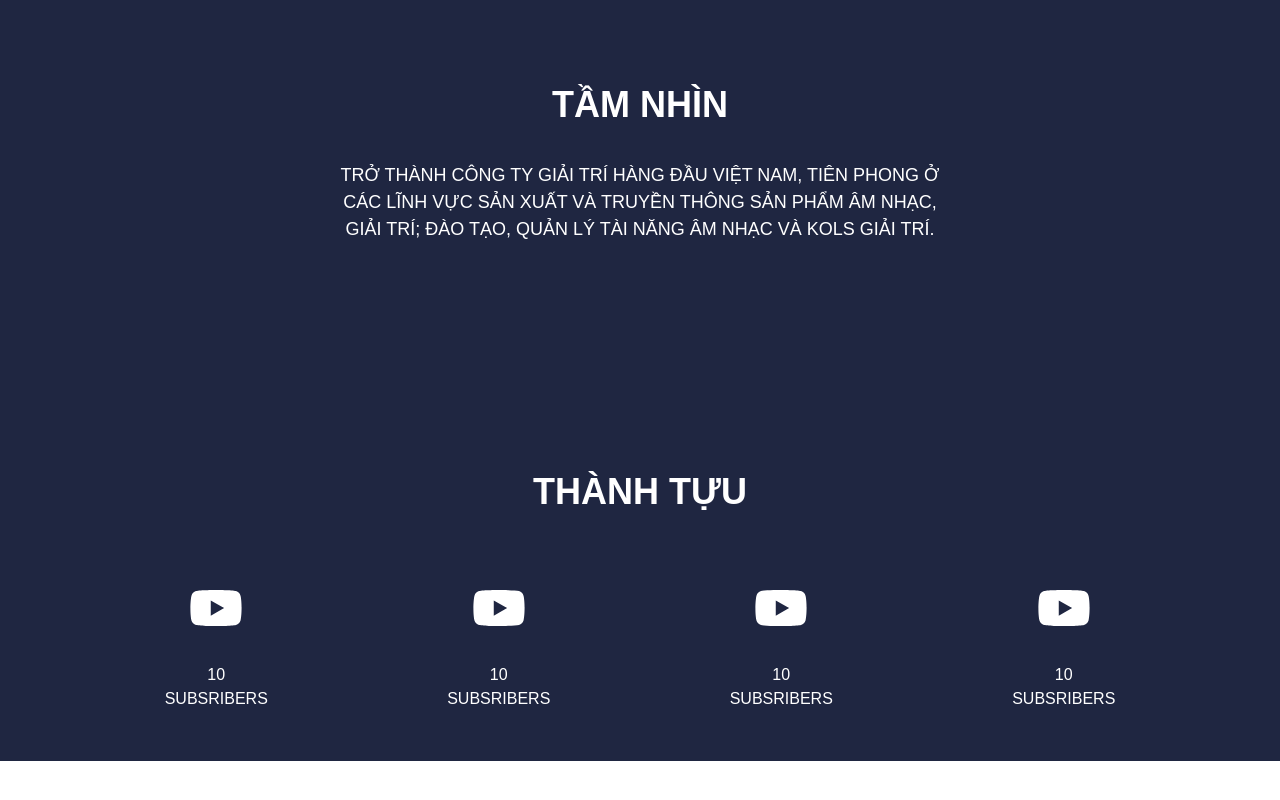
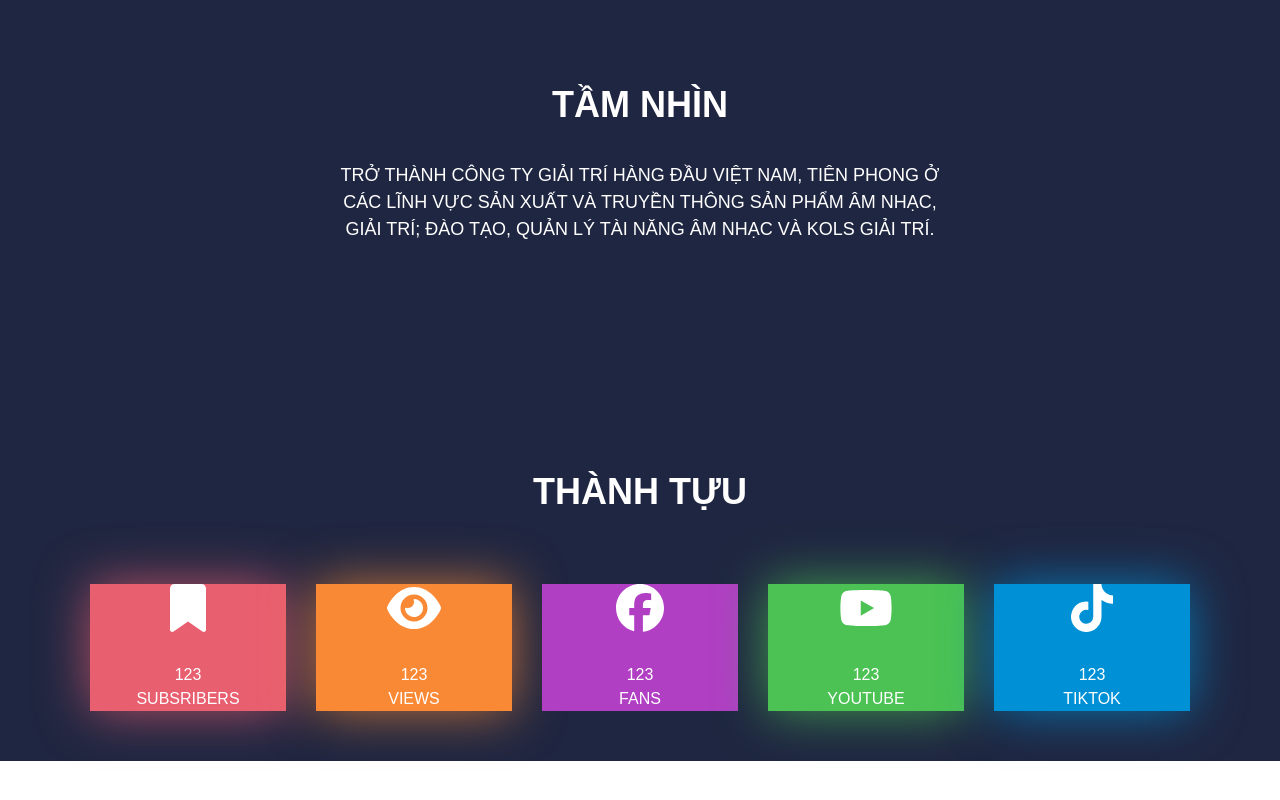
Before and after one commit to SkibidiTeam/BigStudioWeb, a Vue app: page / in a window 1280 px wide. Shown: the part 1680-2480 px from the top of the page. Built offline with nearby package versions, Linux system fonts and the light colour scheme; the HTML template or start-up script is replaced by a standard one.

Commit message:
add: achievement component

```diff
--- a/src/components/AchievementItem.vue
+++ b/src/components/AchievementItem.vue
@@ -5,6 +5,9 @@ const props = withDefaults(
   defineProps<{
     quantityText?: string
     title?: string
+    fontAwsText: string[]
+    backgroundColor: string
+    boxShadow: string
   }>(),
   {
     quantityText: '',
@@ -14,9 +17,12 @@ const props = withDefaults(
 </script>
 
 <template>
-  <div class="achievement-item text-white">
+  <div
+    class="achievement-item text-white"
+    :style="{ backgroundColor: props.backgroundColor, boxShadow: props.boxShadow }"
+  >
     <div class="achievement-icon">
-      <font-awesome-icon :icon="['fab', 'youtube']" size="3x" />
+      <font-awesome-icon :icon="props.fontAwsText" size="3x" />
     </div>
     <span class="achievement-quantity">{{ props.quantityText }}</span>
     <span class="achievement-title">{{ props.title }}</span>
@@ -26,13 +32,11 @@ const props = withDefaults(
 <style>
 @media (min-width: 1024px) {
   .achievement-item {
-    background-color: #e85f70;
     border-radius: 8px;
     display: flex;
     flex-direction: column;
     padding: 50px;
-    transition: all 0.5s ease;
-    box-shadow: 0 0 51px rgba(232, 95, 112, 0.74);
+    transition: all 0.6s ease;
   }
   .achievement-item:hover {
     transform: scale(1.06);
--- a/src/components/LandingPage/AchievementSection.vue
+++ b/src/components/LandingPage/AchievementSection.vue
@@ -1,5 +1,42 @@
 <script lang="ts" setup>
 import AchievementItem from '../AchievementItem.vue'
+const achievementList = [
+  {
+    quantityText: '123',
+    title: 'SUBSRIBERS',
+    fontAwsText: ['fas', 'bookmark'],
+    backgroundColor: '#e85f70',
+    boxShadow: '0 0 51px rgba(232, 95, 112, 0.74)',
+  },
+  {
+    quantityText: '123',
+    title: 'VIEWS',
+    fontAwsText: ['fas', 'eye'],
+    backgroundColor: '#fa8936',
+    boxShadow: '0 0 51px rgba(250, 137, 54, 0.74)',
+  },
+  {
+    quantityText: '123',
+    title: 'FANS',
+    fontAwsText: ['fab', 'facebook'],
+    backgroundColor: '#b03fc3',
+    boxShadow: '#ab47bc',
+  },
+  {
+    quantityText: '123',
+    title: 'YOUTUBE',
+    fontAwsText: ['fab', 'youtube'],
+    backgroundColor: '#4bc253',
+    boxShadow: '0 0 51px rgba(75, 194, 83, 0.74)',
+  },
+  {
+    quantityText: '123',
+    title: 'TIKTOK',
+    fontAwsText: ['fab', 'tiktok'],
+    backgroundColor: '#0090d5',
+    boxShadow: '0 0 51px rgba(0, 144, 213, 0.74)',
+  },
+]
 </script>
 
 <template>
@@ -7,10 +44,15 @@ import AchievementItem from '../AchievementItem.vue'
     <div class="container achievement-section">
       <h2 class="achievement-section__item achievement-section__item--title">Thành tựu</h2>
       <div class="achievement-list">
-        <AchievementItem quantityText="10" title="SUBSRIBERS" />
-        <AchievementItem quantityText="10" title="SUBSRIBERS" />
-        <AchievementItem quantityText="10" title="SUBSRIBERS" />
-        <AchievementItem quantityText="10" title="SUBSRIBERS" />
+        <AchievementItem
+          v-for="(item, index) in achievementList"
+          :key="index"
+          :quantityText="item.quantityText"
+          :title="item.title"
+          :fontAwsText="item.fontAwsText"
+          :backgroundColor="item.backgroundColor"
+          :boxShadow="item.boxShadow"
+        />
       </div>
     </div>
   </div>
@@ -44,7 +86,7 @@ import AchievementItem from '../AchievementItem.vue'
   }
   .achievement-list {
     display: grid;
-    grid-template-columns: repeat(4, 1fr);
+    grid-template-columns: repeat(5, 1fr);
     gap: 30px;
     width: 100%;
   }
--- a/src/layouts/components/LandingPageHeader.vue
+++ b/src/layouts/components/LandingPageHeader.vue
@@ -19,7 +19,11 @@ const navItems: INavItem[] = [
   <div class="header-component-wrapper">
     <div class="header-component container">
       <a href="/">
-        <img class="header-logo" src="https://acventertainment.com/img/nav-logo.png" alt="logo" />
+        <img
+          class="header-logo"
+          src="https://res.cloudinary.com/dbinjkjko/image/upload/v1737685602/Logo/Logo_hnhfju.jpg"
+          alt="logo"
+        />
       </a>
       <ul class="link-component">
         <li
```
Also changed, not shown: 1 other file (tests, documents, lock files or other folders).
